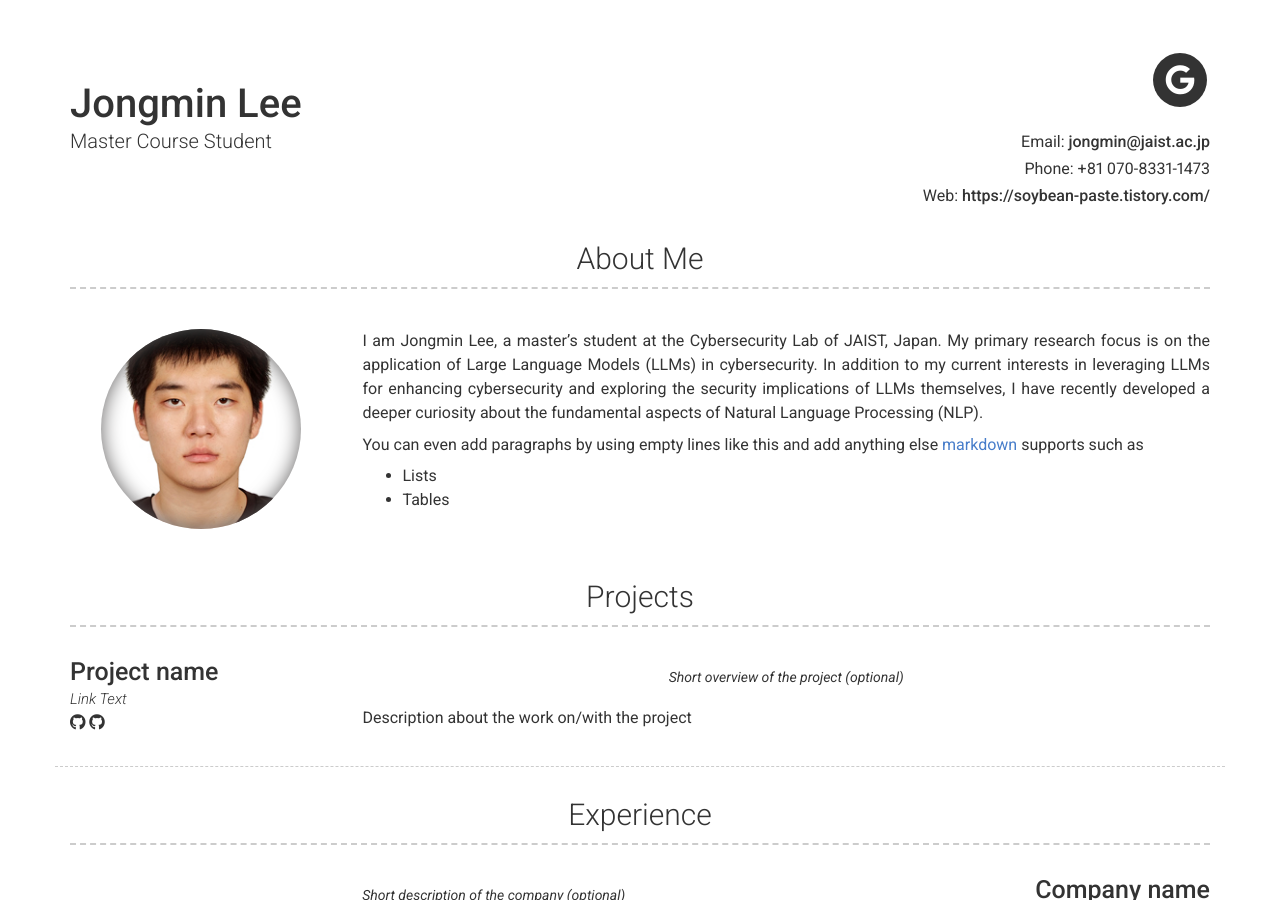
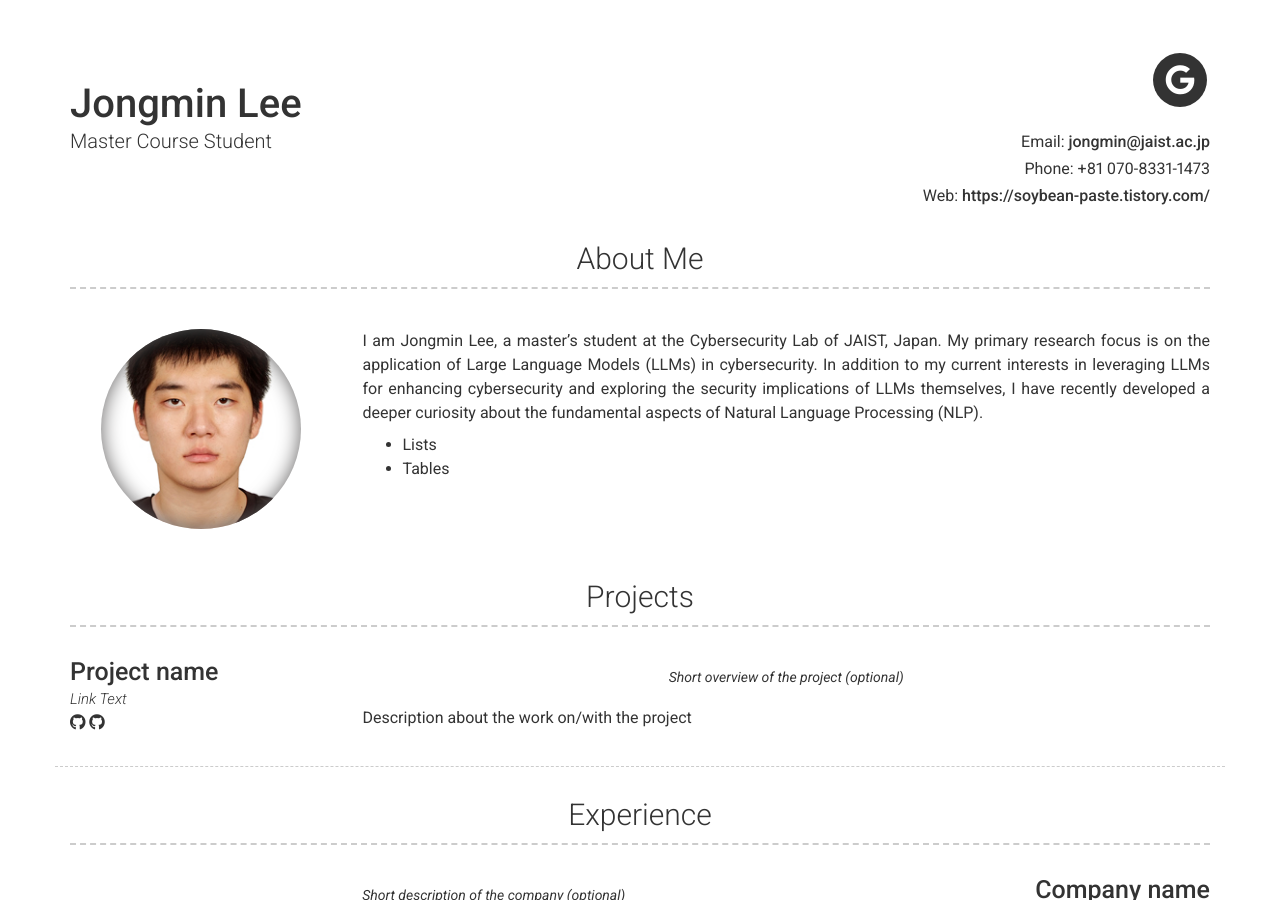
Before and after one commit to strike137/strike137.github.io, a Jekyll site: the page built from index.md, in a window 1280 px wide and 900 px high. Built offline with Jekyll 4.4.1, drawn with Linux system fonts in a browser that asks for light colours; nearby versions of some CDN libraries.

Commit message:
Update _config.yml

```diff
--- a/_config.yml
+++ b/_config.yml
@@ -36,8 +36,6 @@ googlescholar_username: 2dV4vDkAAAAJ
 about_profile_image: /images/profile.jpg
 about_content: | # this will include new lines to allow paragraphs
   I am Jongmin Lee, a master's student at the Cybersecurity Lab of JAIST, Japan. My primary research focus is on the application of Large Language Models (LLMs) in cybersecurity. In addition to my current interests in leveraging LLMs for enhancing cybersecurity and exploring the security implications of LLMs themselves, I have recently developed a deeper curiosity about the fundamental aspects of Natural Language Processing (NLP).
-
-  You can even add paragraphs by using empty lines like this and add anything else [markdown](https://www.markdownguide.org/getting-started#what-is-markdown) supports such as
     - Lists
     - Tables
 
```
